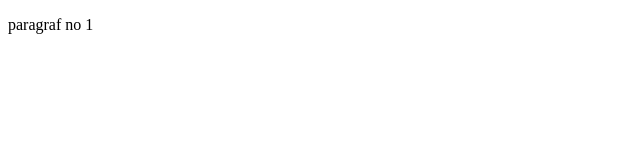
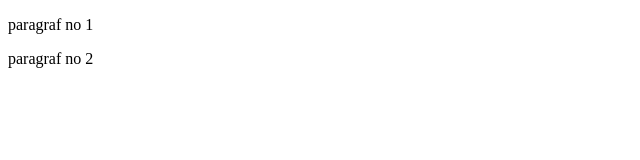
Before and after one commit to jjkazm/gitjestgit, a plain HTML site: page index.html in a window 1280 px wide. Shown: the full height of the page, 0-640 px from the left. Drawn offline with Linux system fonts and the light colour scheme.

Commit message:
drugi paragraf

```diff
--- a/index.html
+++ b/index.html
@@ -6,5 +6,6 @@
 </head>
 <body>
     <p>paragraf no 1</p>
+    <p>paragraf no 2</p>
 </body>
 </html>
```
